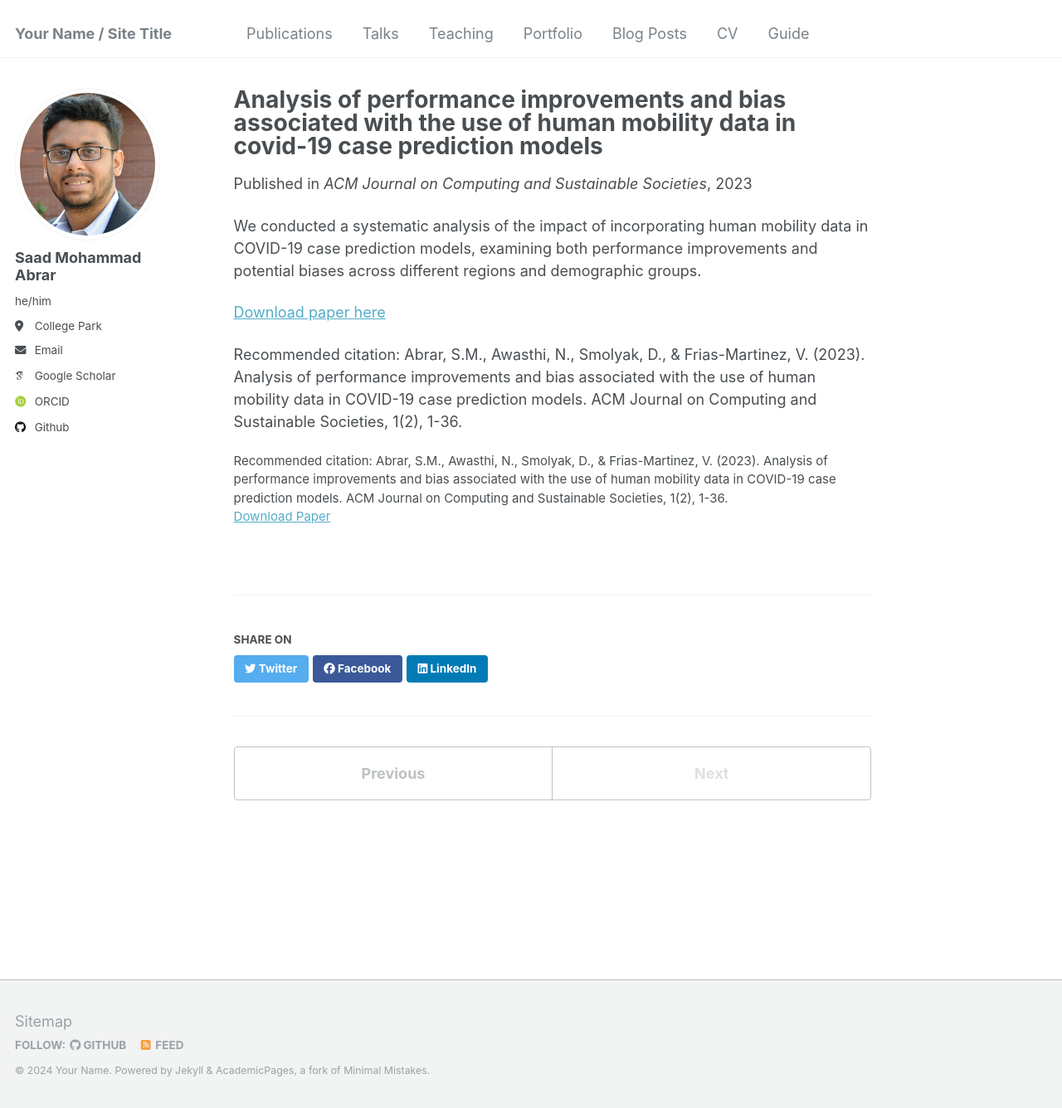
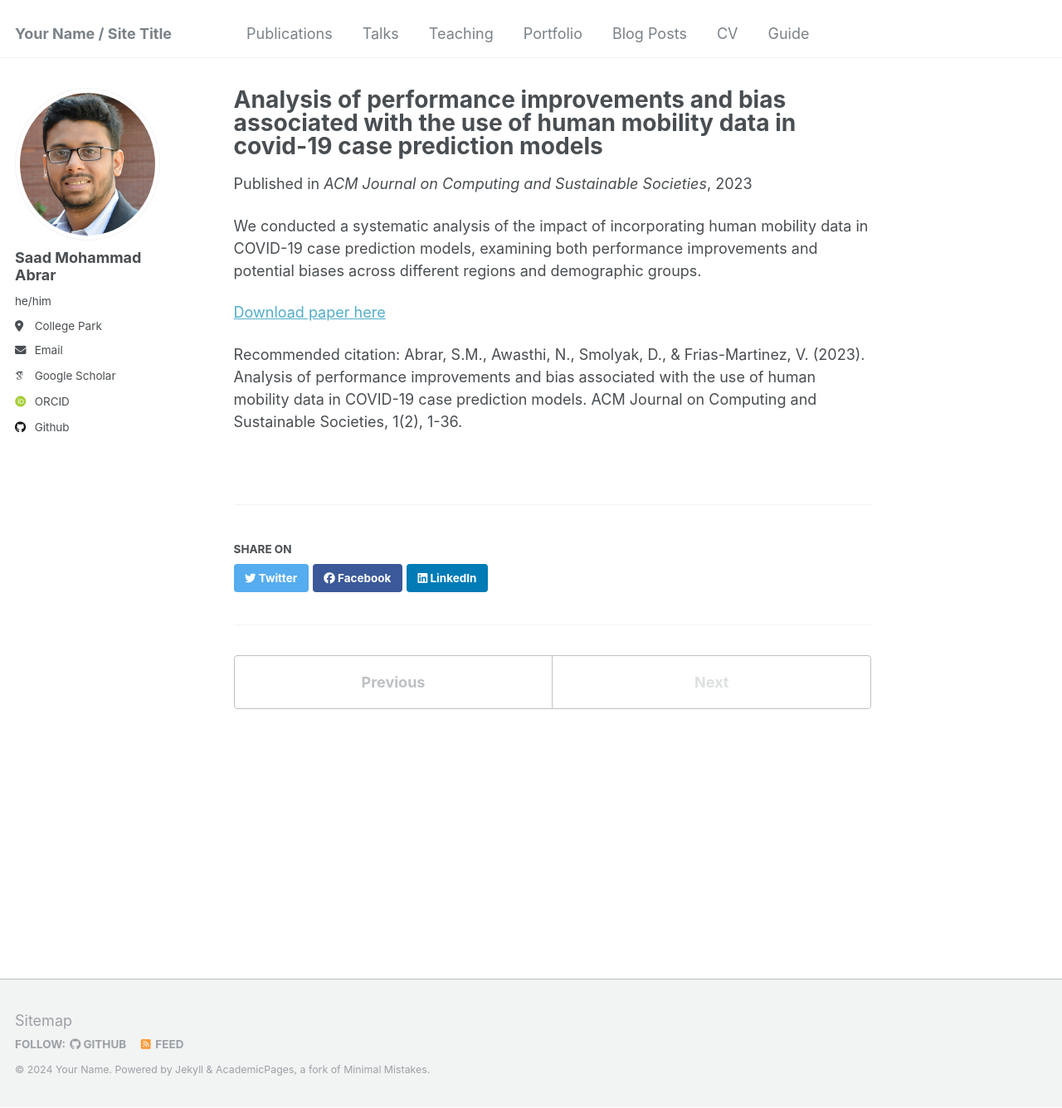
Before and after one commit to saad-abrar/saad-abrar.github.io, a Jekyll site: the page built from _publications/2023-12-06-mobility-covid-prediction.md, in a window 1280 px wide and 1336 px high. Shown: the whole window at 83% size. Built offline with Jekyll 4.4.1, drawn with Linux system fonts in a browser that asks for light colours; some web fonts are replaced; some of the changed lines change nothing that is shown.

Commit message:
Update 2023-12-06-mobility-covid-prediction.md

```diff
--- a/_publications/2023-12-06-mobility-covid-prediction.md
+++ b/_publications/2023-12-06-mobility-covid-prediction.md
@@ -4,13 +4,14 @@
 permalink: /publication/2023-12-06-mobility-covid-prediction
 date: 2023-12-06
 venue: "ACM Journal on Computing and Sustainable Societies"
-paperurl: "http://saad-abrar.github.io/files/jcss_2023.pdf"
+authors: <b> Abrar, S.M.</b> , Awasthi, N., Smolyak, D., & Frias-Martinez, V. (2023).
+paperurl: "https://dl.acm.org/doi/pdf/10.1145/3616380"
 authors: "<b>S.M. Abrar</b>, Awasthi, N., Smolyak, D., & Frias-Martinez, V."
-citation: "Abrar, S.M., Awasthi, N., Smolyak, D., & Frias-Martinez, V. (2023). Analysis of performance improvements and bias associated with the use of human mobility data in COVID-19 case prediction models. ACM Journal on Computing and Sustainable Societies, 1(2), 1-36."
+#citation: "Abrar, S.M., Awasthi, N., Smolyak, D., & Frias-Martinez, V. (2023). Analysis of performance improvements and bias associated with the use of human mobility data in COVID-19 case prediction models. ACM Journal on Computing and Sustainable Societies, 1(2), 1-36."
 ---
 
 We conducted a systematic analysis of the impact of incorporating human mobility data in COVID-19 case prediction models, examining both performance improvements and potential biases across different regions and demographic groups.
 
-[Download paper here](http://saad-abrar.github.io/files/jcss_2023.pdf)
+[Download paper here](https://dl.acm.org/doi/pdf/10.1145/3616380)
 
 Recommended citation: Abrar, S.M., Awasthi, N., Smolyak, D., & Frias-Martinez, V. (2023). Analysis of performance improvements and bias associated with the use of human mobility data in COVID-19 case prediction models. ACM Journal on Computing and Sustainable Societies, 1(2), 1-36.
```
